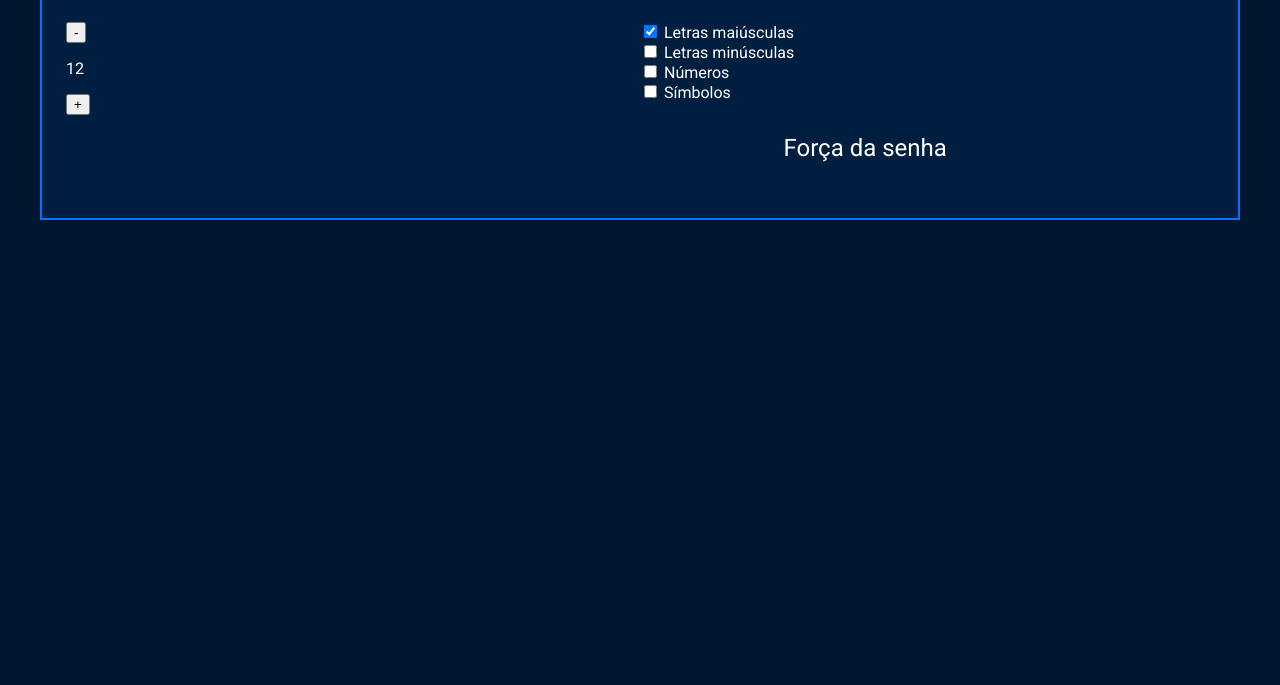
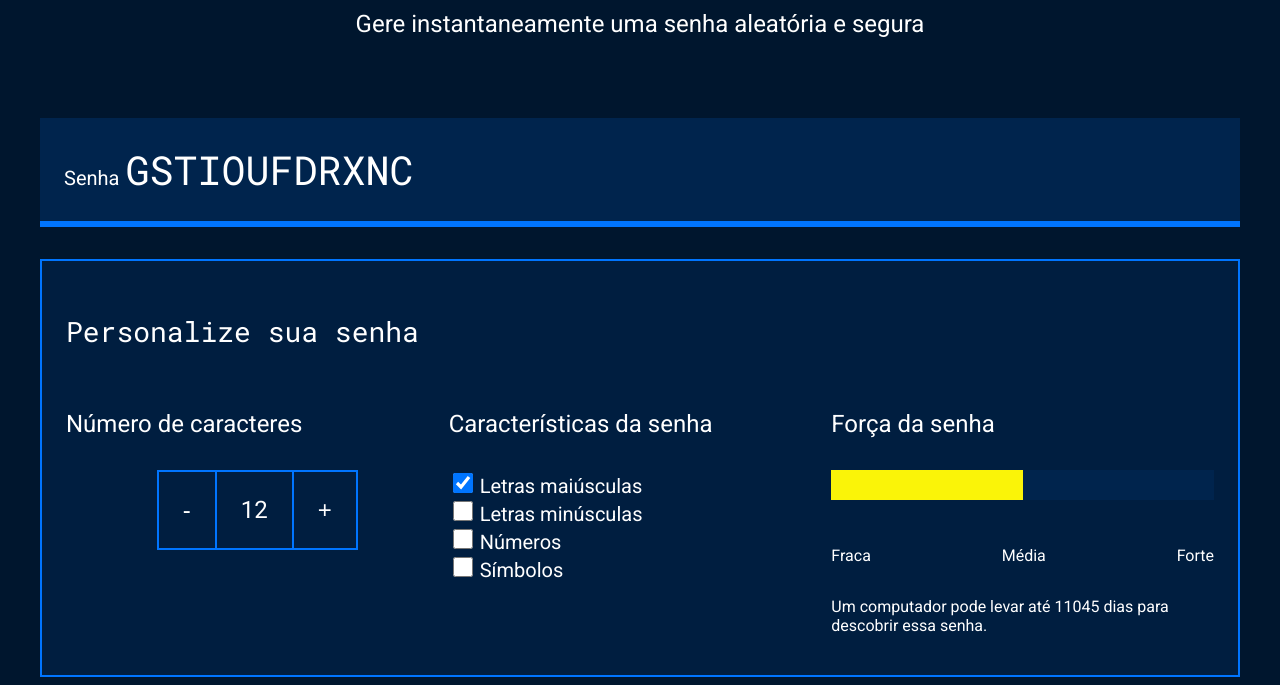
Before and after one commit to zelinosilva/Gerador-de-Senhas, a plain HTML site: page index.html in a window 1280 px wide. Shown: the part 682-1367 px from the top of the page. Before the commit the page ends 910 px from the top, so only its background shows below. Drawn offline with Linux system fonts and the light colour scheme.

Commit message:
Add files via upload

```diff
--- a/index.html
+++ b/index.html
@@ -1,4 +1,3 @@
-
 <!DOCTYPE html>
 <html lang="pt-br">
 
@@ -12,20 +11,20 @@
 <body>
     <section class="conteudo">
         <div class="conteudo-titulo">
-            <img src="padlock (1).png" alt="cadeado fechado">
+            <img src="padlock.png" alt="cadeado fechado">
             <h2 class="titulo-principal">Gerador de senhas</h2>
             <h3 class="titulo-secundario">Gere instantaneamente uma senha aleatória e segura</h3>
         </div>
         <div class="conteudo-senha">
             <label for="senha">Senha</label>
-            <input name="senha" type="text" id="campo-senha">
+            <input name="senha" type="text" id="campo-senha" readonly>
         </div>
         <div class="parametro">
             <h3 class="parametro-titulo">Personalize sua senha</h3>
             <div class="parametro-coluna__senha">
                 <div class="parametro-senha">
                     <h4 class="parametro-senha__titulo">Número de caracteres</h4>
-                    <div class="parametro-senha-botoes">
+                  <div class="parametro-senha-botoes">
         <button class="parametro-senha__botao">-</button>
         <p class="parametro-senha__texto">12</p>
         <button class="parametro-senha__botao">+</button>
@@ -36,23 +35,35 @@
                     <div class="parametro-senha-checkbox">
                         <input name="maiusculo" type="checkbox" class="checkbox" checked>
                         <label for="maiusculo">Letras maiúsculas</label>
-                        <div class="parametro-senha-checkbox">
+                    </div>
+                    <div class="parametro-senha-checkbox">
                         <input name="minusculo" type="checkbox" class="checkbox">
                         <label for="minusculo">Letras minúsculas</label>
-                        <div class="parametro-senha-checkbox">
+                    </div>
+                    <div class="parametro-senha-checkbox">
                         <input name="numero" type="checkbox" class="checkbox">
                         <label for="numero">Números</label>
-                        <div class="parametro-senha-checkbox">
+                    </div>
+                    <div class="parametro-senha-checkbox">
                         <input name="simbolo" type="checkbox" class="checkbox">
                         <label for="simbolo">Símbolos</label>
-
+                    </div>
                 </div>
                 <div class="parametro-senha">
                     <h4 class="parametro-senha__titulo">Força da senha</h4>
+                    <div class="barra"></div>
+                    <div class="forca fraca"></div>
+                    <div class="parametro-senha-textos">
+                        <p>Fraca</p>
+                        <p>Média</p>
+                        <p>Forte</p>
+                    </div>
+                    <p class="entropia"></p>
                 </div>
             </div>
         </div>
     </section>
+    <script src="main.js"></script>
 </body>
 
 </html>
--- /dev/null
+++ b/main.js
@@ -0,0 +1,77 @@
+const numeroSenha = document.querySelector('.parametro-senha__texto');
+let tamanhoSenha = 12;
+numeroSenha.textContent = tamanhoSenha;
+const letrasMaiusculas = 'ABCDEFGHIJKLMNOPQRSTUVXYWZ';
+const letrasMinusculas = 'abcdefghijklmnopqrstuvxywz';
+const numeros = '0123456789';
+const simbolos = '!@%*?';
+const botoes = document.querySelectorAll('.parametro-senha__botao');
+const campoSenha = document.querySelector('#campo-senha');
+const checkbox = document.querySelectorAll('.checkbox');
+const forcaSenha = document.querySelector('.forca');
+
+botoes[0].onclick = diminuiTamanho;
+botoes[1].onclick = aumentaTamanho;
+
+function diminuiTamanho() {
+    if (tamanhoSenha > 1) {
+        // tamanhoSenha = tamanhoSenha-1;
+        tamanhoSenha--;
+    }
+    numeroSenha.textContent = tamanhoSenha;
+    geraSenha();
+}
+function aumentaTamanho() {
+    if (tamanhoSenha < 20) {
+        // tamanhoSenha = tamanhoSenha+1;
+        tamanhoSenha++;
+    }
+    numeroSenha.textContent = tamanhoSenha;
+    geraSenha();
+}
+
+for (i = 0; i < checkbox.length; i++) {
+    checkbox[i].onclick = geraSenha;
+}
+
+geraSenha();
+
+function geraSenha() {
+    let alfabeto = '';
+    if (checkbox[0].checked) {
+        alfabeto = alfabeto + letrasMaiusculas;
+    }
+    if (checkbox[1].checked) {
+        alfabeto = alfabeto + letrasMinusculas;
+    }
+    if (checkbox[2].checked) {
+        alfabeto = alfabeto + numeros;
+    }
+    if (checkbox[3].checked) {
+        alfabeto = alfabeto + simbolos;
+    }
+    let senha = '';
+    for (let i = 0; i < tamanhoSenha; i++) {
+        let numeroAleatorio = Math.random() * alfabeto.length;
+        numeroAleatorio = Math.floor(numeroAleatorio);
+        senha = senha + alfabeto[numeroAleatorio];
+    }
+    campoSenha.value = senha;
+    classificaSenha(alfabeto.length);
+
+}
+
+function classificaSenha(tamanhoAlfabeto) {
+    let entropia = tamanhoSenha * Math.log2(tamanhoAlfabeto);
+    console.log(entropia);
+    forcaSenha.classList.remove('fraca', 'media', 'forte');
+    if (entropia > 57) {
+        forcaSenha.classList.add('forte');
+    } else if (entropia > 35 && entropia < 57) {
+        forcaSenha.classList.add('media');
+    } else if (entropia <= 35) {
+        forcaSenha.classList.add('fraca');
+    }
+    const valorEntropia = document.querySelector('.entropia');
+    valorEntropia.textContent = "Um computador pode levar até " + Math.floor(2 ** entropia / (100e6 * 60 * 60 * 24)) + " dias para descobrir essa senha.";
+}
--- a/style.css
+++ b/style.css
@@ -1,7 +1,6 @@
-
 @import url('https://fonts.googleapis.com/css2?family=Roboto&family=Roboto+Mono&display=swap');
 
-:root{
+:root {
     --branco: white;
     --cor-de-fundo: #00162E;
     --fundo-senha: #00244D;
@@ -11,38 +10,38 @@
     --roboto-mono: 'Roboto Mono', monospace;
 }
 
-*{
+* {
     font-weight: 400;
 }
 
-body{
+body {
     color: var(--branco);
     background-color: var(--cor-de-fundo);
     font-family: var(--roboto);
 }
 
-.titulo-principal{
+.titulo-principal {
     font-family: var(--roboto-mono);
     font-size: 32px;
 }
 
-.titulo-secundario{
+.titulo-secundario {
     font-size: 24px;
 }
 
-.conteudo-titulo{
+.conteudo-titulo {
     text-align: center;
     margin-top: 80px;
 }
 
-.conteudo-senha{
+.conteudo-senha {
     margin-top: 80px;
     background: var(--fundo-senha);
     padding: 24px;
     border-bottom: 6px solid var(--borda);
 }
 
-#campo-senha{
+#campo-senha {
     background-color: var(--fundo-senha);
     border: none;
     color: var(--branco);
@@ -51,43 +50,109 @@ body{
     width: 70%;
 }
 
-#campo-senha:focus{
+#campo-senha:focus {
     outline: none;
 }
 
-.conteudo{
+.conteudo {
     max-width: 1200px;
     margin: 0 auto;
 }
 
-.parametro{
+.parametro {
     background-color: var(--fundo-texto);
     border: 2px solid var(--borda);
     margin-top: 32px;
     padding: 24px;
 }
 
-.parametro-titulo{
+.parametro-titulo {
     font-family: var(--roboto-mono);
     font-size: 28px;
 }
 
-.parametro-senha__titulo{
-    font-size:24px;
+.parametro-senha__titulo {
+    font-size: 24px;
 }
 
-.parametro-coluna__senha{
+.parametro-coluna__senha {
     display: flex;
     flex-direction: column;
     justify-content: center;
 }
-.parametro-senha{
+
+.parametro-senha {
     width: 50%;
     margin: 0 auto;
 }
 
+.parametro-senha-botoes {
+    display: flex;
+    justify-content: center;
+}
+
+.parametro-senha__botao {
+    background-color: var(--fundo-texto);
+    color: var(--branco);
+    border: 2px solid var(--borda);
+    padding: 24px;
+    font-size: 24px;
+    cursor: pointer;
+}
+
+.parametro-senha__texto {
+    padding: 24px;
+    border-top: 2px solid var(--borda);
+    border-bottom: 2px solid var(--borda);
+    margin: 0;
+    font-size: 24px;
+}
+
+label {
+    font-size: 20px;
+}
+
+.checkbox {
+    width: 20px;
+    height: 20px;
+    cursor: pointer;
+}
+
+.barra {
+    background-color: var(--fundo-senha);
+    height: 30px;
+    width: 100%;
+}
+
+.forca {
+    height: 30px;
+    position: relative;
+    bottom: 30px;
+}
+
+.fraca {
+    width: 25%;
+    background-color: #E71B32;
+}
+
+.media {
+    background-color: #FAF408;
+    width: 50%;
+}
+
+.forte {
+    background-color: #00FF85;
+    width: 100%;
+}
+
+.parametro-senha-textos {
+    display: flex;
+    justify-content: space-between;
+}
+
+
 @media screen and (min-width: 768px) {
-    .parametro-coluna__senha{
+    .parametro-coluna__senha {
         flex-direction: row;
     }
 }
```
